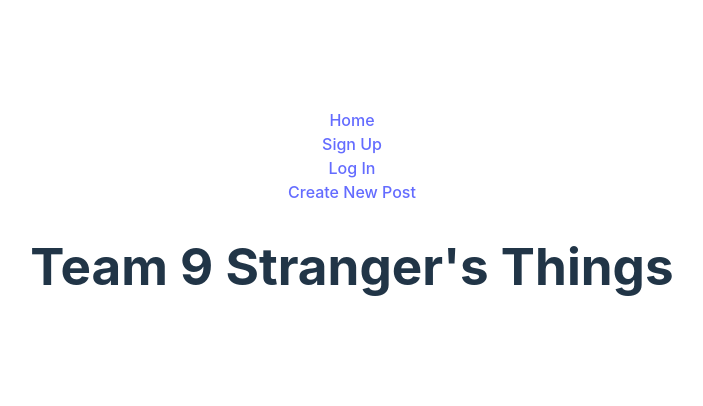
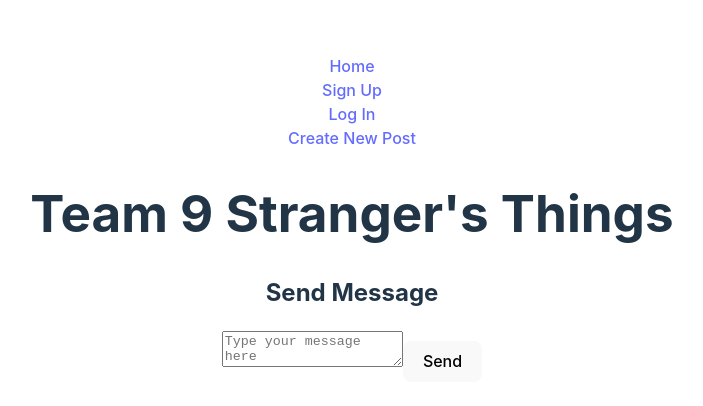
Before and after one commit to StrangerSouls/StrangerThings, a React (Vite) app in the folder Workshop30_StrangersThings/: page /send-message/1 in a window 1280 px wide. Shown: the part 182-588 px from the top of the page, without its empty margins (288-991 px from the left). Built offline with nearby package versions, Linux system fonts and the light colour scheme.

Commit message:
messages working, but still need to adjust formatting

```diff
--- a/Workshop30_StrangersThings/src/App.jsx
+++ b/Workshop30_StrangersThings/src/App.jsx
@@ -5,6 +5,7 @@ import SignUpForm from "./components/SignUpForm"
 import LogInForm from "./components/LogInForm"
 import NavBar from "./components/NavBar"
 import PostForm from "./components/PostForm"
+import SendMessage from "./components/SendMessage"
 
 
 
@@ -26,10 +27,13 @@ function App() {
       <div id="main-section">
         <Routes>
           <Route path='/' element={<Home />} exact/>
+
           <Route path='/signupform' element={<SignUpForm setToken={setToken}/>}/>
           <Route path="/login" element={<LogInForm setToken={setToken} />}
           />
+          <Route path="/send-message/:postId" element={<SendMessage />} />
           <Route path='/postform' element={<PostForm />} />
+
         </Routes>
       </div>
     </div>
--- a/Workshop30_StrangersThings/src/components/Home.jsx
+++ b/Workshop30_StrangersThings/src/components/Home.jsx
@@ -1,4 +1,5 @@
 import { useEffect, useState } from 'react';
+import { Link } from 'react-router-dom';
 import { BASE_URL } from '../utlities/constants';
 import { getTokenFromSessionStorage } from '../auth/sessionStorage';
 
@@ -34,7 +35,14 @@ export default function Home() {
             <p>{post.price}</p>
             <p>Location: {post.location}</p>
             <p>Delivery Available? {post.willDeliver ? 'Yes' : 'No'}</p>
-            {authToken && (post.isAuthor || post.messages.length > 0) ? (
+            {authToken && !post.isAuthor && (
+    <div>
+      <Link to={`/send-message/${post._id}`}>
+        <button>Message Seller</button>
+      </Link>
+    </div>
+  )}
+  {authToken && (post.isAuthor || post.messages.length > 0) && (
     <div>
       {/* Display messages for posts created by the logged-in user */}
       {post.messages.map((message) => (
@@ -44,7 +52,8 @@ export default function Home() {
         </div>
       ))}
     </div>
-            ) : null}
+)}
+
           </div>
         ))}
       </div>
--- /dev/null
+++ b/Workshop30_StrangersThings/src/components/SendMessage.jsx
@@ -0,0 +1,48 @@
+import { useState } from 'react';
+import { useParams } from 'react-router-dom';
+import { BASE_URL } from '../utlities/constants';
+import { getTokenFromSessionStorage } from '../auth/sessionStorage';
+
+export default function SendMessage() {
+  const [message, setMessage] = useState("");
+  const { postId } = useParams();
+  const authToken = getTokenFromSessionStorage();
+
+  const handleSubmit = async (event) => {
+    event.preventDefault();
+
+    try {
+      const response = await fetch(`${BASE_URL}/posts/${postId}/messages`, {
+        method: "POST",
+        headers: {
+          'Content-Type': 'application/json',
+          'Authorization': `Bearer ${authToken}`
+        },
+        body: JSON.stringify({
+          message: {
+            content: message
+          }
+        })
+      });
+      const result = await response.json();
+      console.log(result);
+    } catch (err) {
+      console.error(err);
+    }
+  };
+
+  return (
+    <div>
+      <h2>Send Message</h2>
+      <form onSubmit={handleSubmit}>
+        <textarea
+          value={message}
+          onChange={(e) => setMessage(e.target.value)}
+          placeholder="Type your message here"
+          required
+        />
+        <button type="submit">Send</button>
+      </form>
+    </div>
+  );
+}
```
Lines whose indentation alone changed are shown as unchanged.
